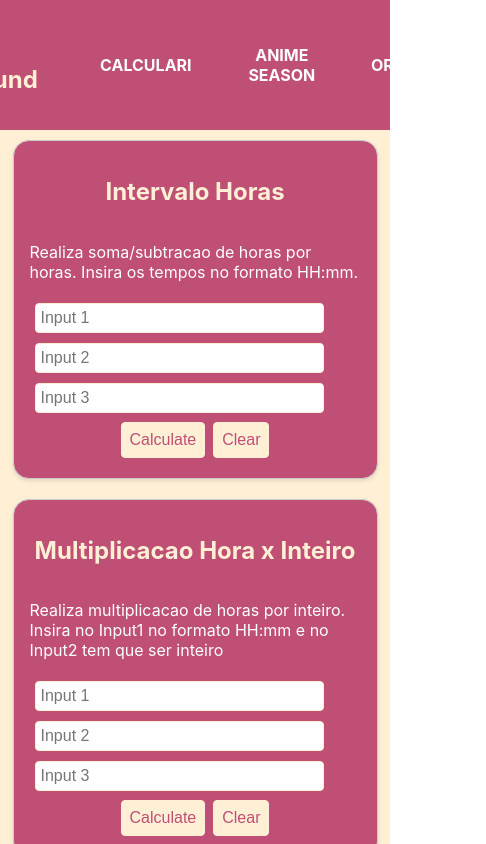
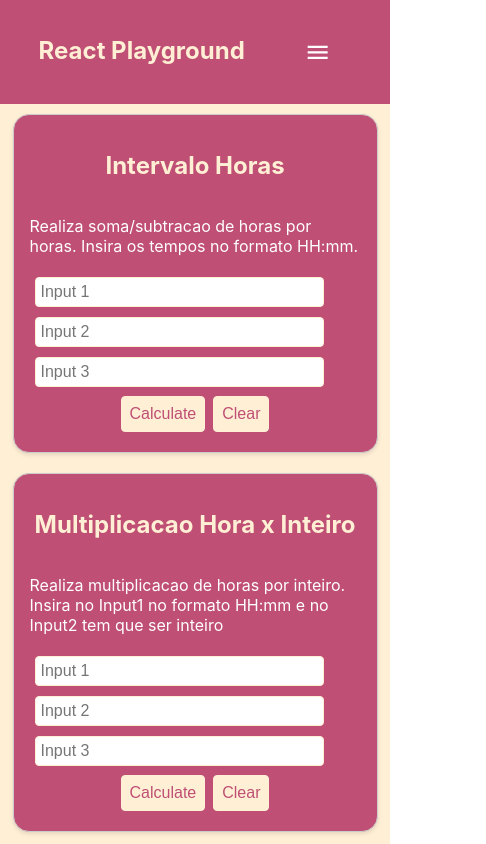
Before and after one commit to andgomes95/React-Playground, a React (Create React App) app: page / in a window 390 px wide. Shown: the top 844 px of the page, 486 px wide, since content can reach past the window. Built offline with nearby package versions, Linux system fonts and the light colour scheme.

Commit message:
add navbar hamburg

```diff
--- a/package.json
+++ b/package.json
@@ -13,6 +13,7 @@
     "axios": "^1.5.0",
     "react": "^18.2.0",
     "react-dom": "^18.2.0",
+    "react-icons": "^4.11.0",
     "react-router-dom": "^6.16.0",
     "react-scripts": "5.0.1",
     "styled-components": "^6.0.8",
--- a/src/components/AnimeSeason/AnimeSeasonCard/index.tsx
+++ b/src/components/AnimeSeason/AnimeSeasonCard/index.tsx
@@ -18,7 +18,7 @@ const AnimeSeasonCard: React.FC<AnimeCardProps> = ({title,episodes,urlImage,syno
       </AnimeSeasonCardHeadContainer>
       <AnimeSeasonCardInfoContainer>
         <TitleCard>{title}</TitleCard>
-        <p>{themes.map((theme)=> theme.name + ' ')}</p>
+        <p>{episodes == null ? '?' : episodes} Episodes - {themes.map((theme)=> theme.name + ' ')}</p>
         <p>{synopsis}</p>
       </AnimeSeasonCardInfoContainer>
     </AnimeSeasonCardContainer>
--- a/src/components/AnimeSeason/AnimeSeasonCard/styles.ts
+++ b/src/components/AnimeSeason/AnimeSeasonCard/styles.ts
@@ -31,7 +31,7 @@ export const AnimeSeasonCardHeadContainer = styled.div`
 `;
 
 export const AnimeSeasonCardInfoContainer = styled.div`
-    width: calc(70% - 20px);
+    width: calc(90% - 20px);
   padding: 0.5em;
   display: flex;
   flex-direction: column;
--- /dev/null
+++ b/src/components/NavBar/DropdownNavBar/index.tsx
@@ -0,0 +1,29 @@
+import { useState } from "react";
+import { DropdownButton, HamburgNavBar, DropdownMenu, DropdownMenuItem } from "./styles";
+import { ShortlinkNavBar } from "../styles";
+
+function DropdownNavBar() {
+  const [isDropdownOpen, setIsDropdownOpen] = useState(false);
+
+  const toggleDropdown = () => {
+    setIsDropdownOpen(!isDropdownOpen);
+  };
+
+  return (
+    <DropdownButton>
+      <DropdownButton onClick={toggleDropdown}>
+        <HamburgNavBar />
+      </DropdownButton>
+      <DropdownMenu isOpen={isDropdownOpen}>
+        <DropdownMenuItem><ShortlinkNavBar to="/calculari">CALCULARI</ShortlinkNavBar></DropdownMenuItem>
+        <DropdownMenuItem><ShortlinkNavBar to="/animeseason">ANIME SEASON</ShortlinkNavBar></DropdownMenuItem>
+        <DropdownMenuItem><ShortlinkNavBar to="/organizer">ORGANIZER</ShortlinkNavBar></DropdownMenuItem>
+
+
+
+      </DropdownMenu>
+    </DropdownButton>
+  )
+}
+
+export default DropdownNavBar;
--- /dev/null
+++ b/src/components/NavBar/DropdownNavBar/styles.ts
@@ -0,0 +1,44 @@
+import styled from "styled-components";
+import { MdMenu } from 'react-icons/md';
+
+export const HamburgNavBar = styled(MdMenu)`
+  font-size: 2em;
+  display: flex;
+  height: 100%;
+  padding: 0 0.5em;
+  cursor: pointer;
+  color: #FFF;
+`;
+
+export const DropdownContainer = styled.div`
+  position: relative;
+  display: inline-block;
+`;
+
+export const DropdownButton = styled.button`
+  background-color: transparent;
+  color: #fff;
+  border: none;
+  padding: 0.25em;
+  cursor: pointer;
+`;
+
+export const DropdownMenu = styled.ul<{ isOpen: boolean}>`
+  position: absolute;
+  right:0;
+  background-color: #BF4F74;
+  border: 1px solid #ccc;
+  border-radius: 0.5em;
+  list-style: none;
+  padding: 0;
+  margin: 0;
+  display: ${(props) => (props.isOpen ? 'block' : 'none')};
+`;
+
+export const DropdownMenuItem = styled.li`
+  padding: 10px;
+
+  &:hover {
+    background-color: #CCC;
+  }
+`;
--- a/src/components/NavBar/index.tsx
+++ b/src/components/NavBar/index.tsx
@@ -1,14 +1,34 @@
+import { useEffect, useState } from 'react';
 import { PagesNavBar, ShortlinkNavBar, Title, Wrapper } from './styles';
+import DropdownNavBar from './DropdownNavBar';
+
 
 function NavBar(){
+  const [tamanhoDaTela, setTamanhoDaTela] = useState(window.innerWidth);
+  useEffect(() => {
+    function handleResize() {
+      setTamanhoDaTela(window.innerWidth);
+    }
+    window.addEventListener('resize', handleResize);
+    return () => {
+      window.removeEventListener('resize', handleResize);
+    };
+  }, []);
+
+
   return(
     <Wrapper>
         <Title>React Playground</Title>
+        {tamanhoDaTela <= 767 ?
+        (<PagesNavBar>
+          <DropdownNavBar />
+        </PagesNavBar>) :
         <PagesNavBar>
             <ShortlinkNavBar to="/calculari">CALCULARI</ShortlinkNavBar>
             <ShortlinkNavBar to="/animeseason">ANIME SEASON</ShortlinkNavBar>
             <ShortlinkNavBar to="/organizer">ORGANIZER</ShortlinkNavBar>
         </PagesNavBar>
+        }
       </Wrapper>
   );
 }
```
Also changed, not shown: src/components/NavBar/styles.ts (line endings or trailing spaces).
